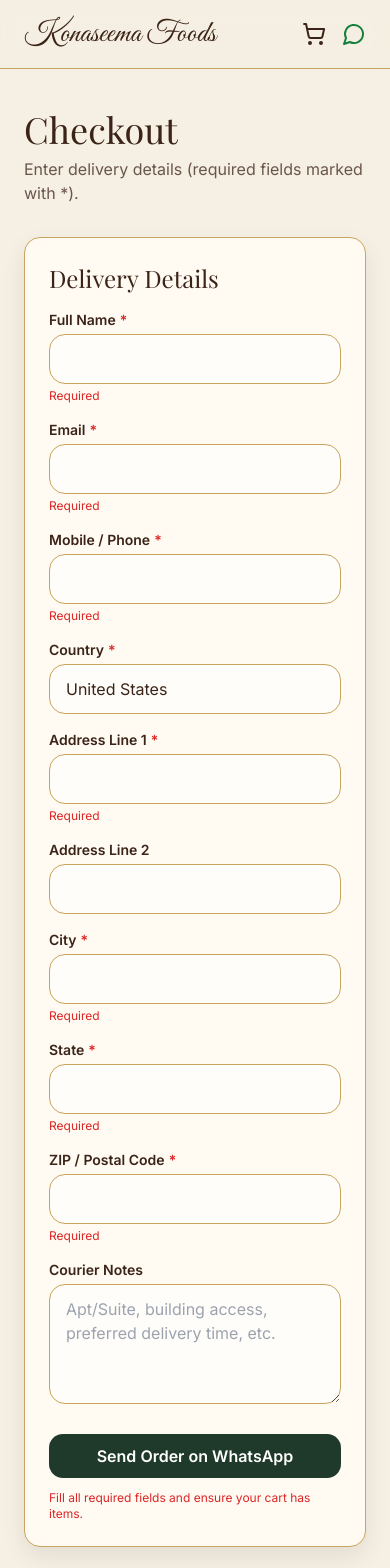
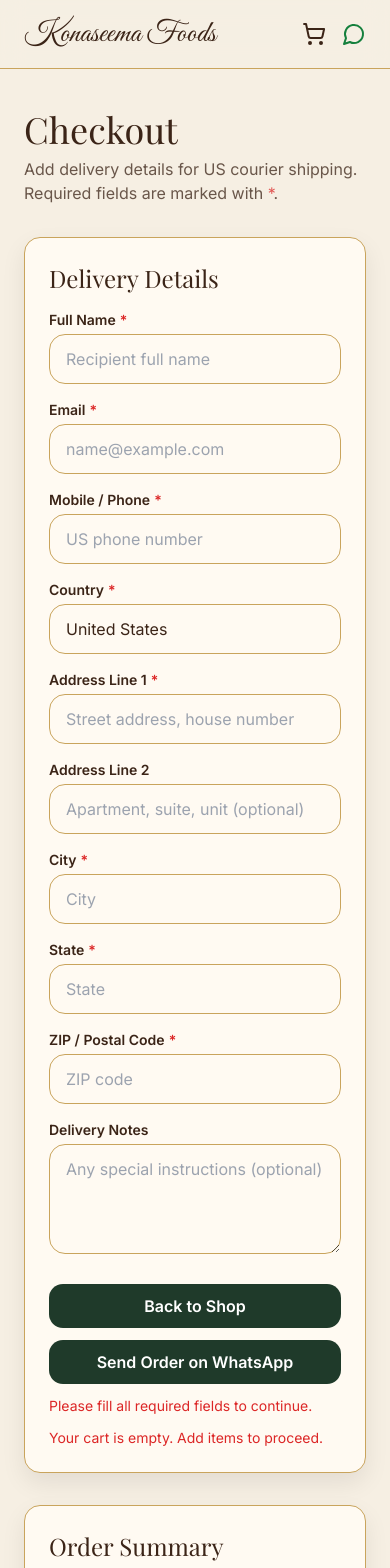
Before and after one commit to Saideep-123/final, a Next.js app: page /checkout in a window 390 px wide. Shown: the top 1568 px of the page. Built offline with nearby package versions, Linux system fonts and the light colour scheme; a web font is replaced by a local one.

Commit message:
Update page.tsx

```diff
--- a/app/checkout/page.tsx
+++ b/app/checkout/page.tsx
@@ -1,11 +1,12 @@
 "use client";
 
-import { useMemo, useState } from "react";
+import { useEffect, useMemo, useState } from "react";
+import { useRouter } from "next/navigation";
 import Navbar from "../components/Navbar";
 import Footer from "../components/Footer";
 import { useCart } from "../components/CartContext";
 
-type Form = {
+type Shipping = {
   fullName: string;
   email: string;
   phone: string;
@@ -15,13 +16,24 @@ type Form = {
   city: string;
   state: string;
   zip: string;
-  notes: string;
+  deliveryNotes: string;
 };
+
+const STORAGE_KEY = "konaseema_shipping_v1";
+
+function requiredLabel(text: string) {
+  return (
+    <span className="inline-flex items-center gap-1">
+      {text} <span className="text-red-600">*</span>
+    </span>
+  );
+}
 
 export default function CheckoutPage() {
   const cart = useCart();
+  const router = useRouter();
 
-  const [f, setF] = useState<Form>({
+  const [shipping, setShipping] = useState<Shipping>({
     fullName: "",
     email: "",
     phone: "",
@@ -31,243 +43,366 @@ export default function CheckoutPage() {
     city: "",
     state: "",
     zip: "",
-    notes: "",
+    deliveryNotes: "",
   });
+
+  const [touched, setTouched] = useState<Record<string, boolean>>({});
+
+  useEffect(() => {
+    try {
+      const raw = localStorage.getItem(STORAGE_KEY);
+      if (raw) setShipping((prev) => ({ ...prev, ...JSON.parse(raw) }));
+    } catch {}
+  }, []);
+
+  useEffect(() => {
+    try {
+      localStorage.setItem(STORAGE_KEY, JSON.stringify(shipping));
+    } catch {}
+  }, [shipping]);
 
   const errors = useMemo(() => {
     const e: Record<string, string> = {};
-    const emailOk = /^[^\s@]+@[^\s@]+\.[^\s@]+$/.test(f.email.trim());
+    const emailOk = /^[^\s@]+@[^\s@]+\.[^\s@]+$/.test(shipping.email.trim());
+    const phoneOk = shipping.phone.trim().length >= 7;
 
-    if (!f.fullName.trim()) e.fullName = "Required";
-    if (!f.email.trim()) e.email = "Required";
-    else if (!emailOk) e.email = "Invalid email";
-    if (!f.phone.trim()) e.phone = "Required";
-    if (!f.country.trim()) e.country = "Required";
-    if (!f.address1.trim()) e.address1 = "Required";
-    if (!f.city.trim()) e.city = "Required";
-    if (!f.state.trim()) e.state = "Required";
-    if (!f.zip.trim()) e.zip = "Required";
+    if (!shipping.fullName.trim()) e.fullName = "Full name is required";
+    if (!shipping.email.trim()) e.email = "Email is required";
+    else if (!emailOk) e.email = "Enter a valid email";
+    if (!shipping.phone.trim()) e.phone = "Phone number is required";
+    else if (!phoneOk) e.phone = "Enter a valid phone number";
+    if (!shipping.country.trim()) e.country = "Country is required";
+    if (!shipping.address1.trim()) e.address1 = "Address line 1 is required";
+    if (!shipping.city.trim()) e.city = "City is required";
+    if (!shipping.state.trim()) e.state = "State is required";
+    if (!shipping.zip.trim()) e.zip = "ZIP / Postal code is required";
+
     return e;
-  }, [f]);
+  }, [shipping]);
 
-  const canSend = cart.items.length > 0 && Object.keys(errors).length === 0;
+  const isValid = Object.keys(errors).length === 0;
 
-  const message = () => {
+  const orderMessage = () => {
     const lines = cart.items.map(
       (i) => `• ${i.name} (${i.weight}) x${i.qty} = ₹${i.qty * i.price}`
     );
+
+    const shipLines = [
+      `Name: ${shipping.fullName}`,
+      `Email: ${shipping.email}`,
+      `Phone: ${shipping.phone}`,
+      `Country: ${shipping.country}`,
+      `Address: ${shipping.address1}${shipping.address2 ? ", " + shipping.address2 : ""}`,
+      `City/State/ZIP: ${shipping.city}, ${shipping.state} ${shipping.zip}`,
+      shipping.deliveryNotes ? `Notes: ${shipping.deliveryNotes}` : null,
+    ].filter(Boolean);
+
     return [
       "Hi Konaseema Foods, I want to order:",
       ...lines,
       "",
       `Total: ₹${cart.total}`,
       "",
-      "Delivery Details (US):",
-      `Name: ${f.fullName}`,
-      `Email: ${f.email}`,
-      `Phone: ${f.phone}`,
-      `Country: ${f.country}`,
-      `Address: ${f.address1}${f.address2 ? ", " + f.address2 : ""}`,
-      `City/State/ZIP: ${f.city}, ${f.state} ${f.zip}`,
-      f.notes ? `Notes: ${f.notes}` : "",
-    ]
-      .filter(Boolean)
-      .join("\n");
+      "Delivery Details:",
+      ...shipLines,
+    ].join("\n");
   };
 
-  const waLink = `https://wa.me/91XXXXXXXXXX?text=${encodeURIComponent(message())}`;
+  // NOTE: replace with your WhatsApp business number (country code + number, no +)
+  const waLink = `https://wa.me/91XXXXXXXXXX?text=${encodeURIComponent(orderMessage())}`;
 
-  const Req = ({ label }: { label: string }) => (
-    <span className="inline-flex items-center gap-1">
-      {label}
-      <span className="text-red-600">*</span>
-    </span>
-  );
-
-  const Input = (props: any) => (
-    <input
-      {...props}
-      className={`w-full px-4 py-3 rounded-2xl border border-gold bg-white/60 focus:outline-none focus:ring-2 focus:ring-gold/40 ${props.className || ""}`}
-    />
-  );
+  const inputBase =
+    "w-full px-4 py-3 rounded-2xl border border-gold bg-[#fffaf2] focus:outline-none focus:ring-2 focus:ring-gold/40";
+  const inputErr = "border-red-400 focus:ring-red-200";
 
   return (
     <>
       <Navbar />
-
       <main className="px-6 py-10">
         <div className="max-w-7xl mx-auto">
+          <div className="mb-8">
             <h1 className="text-4xl mb-2">Checkout</h1>
-          <p className="opacity-75 mb-8">
-            Enter delivery details (required fields marked with *).
+            <p className="opacity-75">
+              Add delivery details for US courier shipping. Required fields are marked with{" "}
+              <span className="text-red-600">*</span>.
             </p>
+          </div>
 
           <div className="grid grid-cols-1 lg:grid-cols-5 gap-8">
-            {/* Form */}
+            {/* LEFT: Delivery form */}
             <section className="lg:col-span-3 premium-card p-6">
               <h2 className="text-2xl mb-4">Delivery Details</h2>
 
               <div className="grid grid-cols-1 md:grid-cols-2 gap-4">
                 <div className="md:col-span-2">
                   <label className="block text-sm font-semibold mb-1">
-                    <Req label="Full Name" />
+                    {requiredLabel("Full Name")}
                   </label>
-                  <Input
-                    value={f.fullName}
-                    onChange={(e: any) => setF({ ...f, fullName: e.target.value })}
+                  <input
+                    value={shipping.fullName}
+                    onChange={(e) => setShipping((s) => ({ ...s, fullName: e.target.value }))}
+                    onBlur={() => setTouched((t) => ({ ...t, fullName: true }))}
+                    className={`${inputBase} ${touched.fullName && errors.fullName ? inputErr : ""}`}
+                    placeholder="Recipient full name"
                   />
-                  {errors.fullName && (
-                    <div className="text-xs text-red-600 mt-1">{errors.fullName}</div>
+                  {touched.fullName && errors.fullName && (
+                    <p className="text-sm text-red-600 mt-1">{errors.fullName}</p>
                   )}
                 </div>
 
                 <div>
                   <label className="block text-sm font-semibold mb-1">
-                    <Req label="Email" />
+                    {requiredLabel("Email")}
                   </label>
-                  <Input
-                    value={f.email}
-                    onChange={(e: any) => setF({ ...f, email: e.target.value })}
+                  <input
+                    value={shipping.email}
+                    onChange={(e) => setShipping((s) => ({ ...s, email: e.target.value }))}
+                    onBlur={() => setTouched((t) => ({ ...t, email: true }))}
+                    className={`${inputBase} ${touched.email && errors.email ? inputErr : ""}`}
+                    placeholder="name@example.com"
                   />
-                  {errors.email && (
-                    <div className="text-xs text-red-600 mt-1">{errors.email}</div>
+                  {touched.email && errors.email && (
+                    <p className="text-sm text-red-600 mt-1">{errors.email}</p>
                   )}
                 </div>
 
                 <div>
                   <label className="block text-sm font-semibold mb-1">
-                    <Req label="Mobile / Phone" />
+                    {requiredLabel("Mobile / Phone")}
                   </label>
-                  <Input
-                    value={f.phone}
-                    onChange={(e: any) => setF({ ...f, phone: e.target.value })}
+                  <input
+                    value={shipping.phone}
+                    onChange={(e) => setShipping((s) => ({ ...s, phone: e.target.value }))}
+                    onBlur={() => setTouched((t) => ({ ...t, phone: true }))}
+                    className={`${inputBase} ${touched.phone && errors.phone ? inputErr : ""}`}
+                    placeholder="US phone number"
                   />
-                  {errors.phone && (
-                    <div className="text-xs text-red-600 mt-1">{errors.phone}</div>
+                  {touched.phone && errors.phone && (
+                    <p className="text-sm text-red-600 mt-1">{errors.phone}</p>
                   )}
                 </div>
 
                 <div className="md:col-span-2">
                   <label className="block text-sm font-semibold mb-1">
-                    <Req label="Country" />
+                    {requiredLabel("Country")}
                   </label>
-                  <Input
-                    value={f.country}
-                    onChange={(e: any) => setF({ ...f, country: e.target.value })}
+                  <input
+                    value={shipping.country}
+                    onChange={(e) => setShipping((s) => ({ ...s, country: e.target.value }))}
+                    onBlur={() => setTouched((t) => ({ ...t, country: true }))}
+                    className={`${inputBase} ${touched.country && errors.country ? inputErr : ""}`}
+                    placeholder="United States"
                   />
-                  {errors.country && (
-                    <div className="text-xs text-red-600 mt-1">{errors.country}</div>
+                  {touched.country && errors.country && (
+                    <p className="text-sm text-red-600 mt-1">{errors.country}</p>
                   )}
                 </div>
 
                 <div className="md:col-span-2">
                   <label className="block text-sm font-semibold mb-1">
-                    <Req label="Address Line 1" />
+                    {requiredLabel("Address Line 1")}
                   </label>
-                  <Input
-                    value={f.address1}
-                    onChange={(e: any) => setF({ ...f, address1: e.target.value })}
+                  <input
+                    value={shipping.address1}
+                    onChange={(e) => setShipping((s) => ({ ...s, address1: e.target.value }))}
+                    onBlur={() => setTouched((t) => ({ ...t, address1: true }))}
+                    className={`${inputBase} ${touched.address1 && errors.address1 ? inputErr : ""}`}
+                    placeholder="Street address, house number"
                   />
-                  {errors.address1 && (
-                    <div className="text-xs text-red-600 mt-1">{errors.address1}</div>
+                  {touched.address1 && errors.address1 && (
+                    <p className="text-sm text-red-600 mt-1">{errors.address1}</p>
                   )}
                 </div>
 
                 <div className="md:col-span-2">
                   <label className="block text-sm font-semibold mb-1">Address Line 2</label>
-                  <Input
-                    value={f.address2}
-                    onChange={(e: any) => setF({ ...f, address2: e.target.value })}
+                  <input
+                    value={shipping.address2}
+                    onChange={(e) => setShipping((s) => ({ ...s, address2: e.target.value }))}
+                    className={inputBase}
+                    placeholder="Apartment, suite, unit (optional)"
                   />
                 </div>
 
                 <div>
                   <label className="block text-sm font-semibold mb-1">
-                    <Req label="City" />
+                    {requiredLabel("City")}
                   </label>
-                  <Input
-                    value={f.city}
-                    onChange={(e: any) => setF({ ...f, city: e.target.value })}
+                  <input
+                    value={shipping.city}
+                    onChange={(e) => setShipping((s) => ({ ...s, city: e.target.value }))}
+                    onBlur={() => setTouched((t) => ({ ...t, city: true }))}
+                    className={`${inputBase} ${touched.city && errors.city ? inputErr : ""}`}
+                    placeholder="City"
                   />
-                  {errors.city && (
-                    <div className="text-xs text-red-600 mt-1">{errors.city}</div>
+                  {touched.city && errors.city && (
+                    <p className="text-sm text-red-600 mt-1">{errors.city}</p>
                   )}
                 </div>
 
                 <div>
                   <label className="block text-sm font-semibold mb-1">
-                    <Req label="State" />
+                    {requiredLabel("State")}
                   </label>
-                  <Input
-                    value={f.state}
-                    onChange={(e: any) => setF({ ...f, state: e.target.value })}
+                  <input
+                    value={shipping.state}
+                    onChange={(e) => setShipping((s) => ({ ...s, state: e.target.value }))}
+                    onBlur={() => setTouched((t) => ({ ...t, state: true }))}
+                    className={`${inputBase} ${touched.state && errors.state ? inputErr : ""}`}
+                    placeholder="State"
                   />
-                  {errors.state && (
-                    <div className="text-xs text-red-600 mt-1">{errors.state}</div>
+                  {touched.state && errors.state && (
+                    <p className="text-sm text-red-600 mt-1">{errors.state}</p>
                   )}
                 </div>
 
                 <div className="md:col-span-2">
                   <label className="block text-sm font-semibold mb-1">
-                    <Req label="ZIP / Postal Code" />
+                    {requiredLabel("ZIP / Postal Code")}
                   </label>
-                  <Input
-                    value={f.zip}
-                    onChange={(e: any) => setF({ ...f, zip: e.target.value })}
+                  <input
+                    value={shipping.zip}
+                    onChange={(e) => setShipping((s) => ({ ...s, zip: e.target.value }))}
+                    onBlur={() => setTouched((t) => ({ ...t, zip: true }))}
+                    className={`${inputBase} ${touched.zip && errors.zip ? inputErr : ""}`}
+                    placeholder="ZIP code"
                   />
-                  {errors.zip && (
-                    <div className="text-xs text-red-600 mt-1">{errors.zip}</div>
+                  {touched.zip && errors.zip && (
+                    <p className="text-sm text-red-600 mt-1">{errors.zip}</p>
                   )}
                 </div>
 
                 <div className="md:col-span-2">
-                  <label className="block text-sm font-semibold mb-1">Courier Notes</label>
+                  <label className="block text-sm font-semibold mb-1">Delivery Notes</label>
                   <textarea
-                    value={f.notes}
-                    onChange={(e) => setF({ ...f, notes: e.target.value })}
-                    className="w-full px-4 py-3 rounded-2xl border border-gold bg-white/60 focus:outline-none focus:ring-2 focus:ring-gold/40 min-h-[120px]"
-                    placeholder="Apt/Suite, building access, preferred delivery time, etc."
+                    value={shipping.deliveryNotes}
+                    onChange={(e) => setShipping((s) => ({ ...s, deliveryNotes: e.target.value }))}
+                    className={`${inputBase} min-h-[110px]`}
+                    placeholder="Any special instructions (optional)"
                   />
                 </div>
               </div>
 
+              <div className="mt-6 flex flex-col sm:flex-row gap-3">
                 <button
-                className="btn-primary w-full mt-6"
+                  className="btn-primary bg-[#3b2417] hover:bg-[#2d1a10] w-full sm:w-auto"
+                  onClick={() => router.push("/")}
                   type="button"
-                disabled={!canSend}
-                onClick={() => window.open(waLink, "_blank")}
+                >
+                  Back to Shop
+                </button>
+
+                <button
+                  className="btn-primary w-full sm:flex-1"
+                  onClick={() => {
+                    setTouched({
+                      fullName: true,
+                      email: true,
+                      phone: true,
+                      country: true,
+                      address1: true,
+                      city: true,
+                      state: true,
+                      zip: true,
+                    });
+
+                    if (!isValid) return;
+                    if (cart.items.length === 0) return;
+
+                    window.open(waLink, "_blank");
+                  }}
+                  type="button"
+                  disabled={!isValid || cart.items.length === 0}
                 >
                   Send Order on WhatsApp
                 </button>
+              </div>
 
-              {!canSend && (
-                <p className="text-xs text-red-600 mt-3">
-                  Fill all required fields and ensure your cart has items.
+              {!isValid && (
+                <p className="mt-3 text-sm text-red-600">
+                  Please fill all required fields to continue.
+                </p>
+              )}
+              {cart.items.length === 0 && (
+                <p className="mt-3 text-sm text-red-600">
+                  Your cart is empty. Add items to proceed.
                 </p>
               )}
             </section>
 
-            {/* Summary */}
+            {/* RIGHT: Order summary */}
             <aside className="lg:col-span-2 premium-card p-6 h-fit">
               <h2 className="text-2xl mb-4">Order Summary</h2>
+
               {cart.items.length === 0 ? (
-                <div className="opacity-70">No items in cart.</div>
+                <p className="opacity-70">No items yet.</p>
               ) : (
-                <div className="space-y-3">
+                <div className="space-y-4">
                   {cart.items.map((i) => (
-                    <div key={i.id} className="flex justify-between gap-4">
+                    <div key={i.id} className="flex gap-3">
+                      <img src={i.image} className="w-14 h-14 rounded-lg object-cover" alt={i.name} />
+                      <div className="flex-1">
+                        <div className="flex items-start justify-between gap-4">
                           <div>
                             <div className="font-semibold">{i.name}</div>
-                        <div className="text-xs opacity-70">
-                          {i.weight} • Qty {i.qty}
+                            <div className="text-sm opacity-70">{i.weight}</div>
+                          </div>
+                          <div className="font-semibold">₹{i.qty * i.price}</div>
+                        </div>
+
+                        <div className="mt-2 flex items-center justify-between">
+                          <div className="flex items-center gap-2">
+                            <button
+                              className="px-3 py-1 border border-gold rounded-full"
+                              onClick={() => cart.dec(i.id)}
+                              type="button"
+                              aria-label={`Decrease ${i.name}`}
+                            >
+                              -
+                            </button>
+                            <span className="min-w-[24px] text-center font-semibold">{i.qty}</span>
+                            <button
+                              className="px-3 py-1 border border-gold rounded-full"
+                              onClick={() => cart.inc(i.id)}
+                              type="button"
+                              aria-label={`Increase ${i.name}`}
+                            >
+                              +
+                            </button>
+                          </div>
+                          <button
+                            className="text-sm underline opacity-80 hover:opacity-100"
+                            onClick={() => cart.remove(i.id)}
+                            type="button"
+                          >
+                            Delete
+                          </button>
                         </div>
                       </div>
-                      <div className="font-bold">₹{i.qty * i.price}</div>
                     </div>
                   ))}
-                  <div className="border-t border-gold pt-4 flex justify-between text-lg">
-                    <span className="opacity-80">Total</span>
+
+                  <div className="border-t border-gold pt-4">
+                    <div className="flex justify-between mb-2">
+                      <span className="opacity-80">Items</span>
+                      <span className="font-semibold">{cart.count}</span>
+                    </div>
+                    <div className="flex justify-between text-lg">
+                      <span className="opacity-80">Subtotal</span>
                       <span className="font-bold">₹{cart.total}</span>
+                    </div>
+
+                    <p className="text-xs opacity-60 mt-3">
+                      Shipping & customs may apply for international courier delivery. Final amount will be confirmed on WhatsApp.
+                    </p>
+
+                    <button
+                      className="w-full mt-4 text-sm underline opacity-80 hover:opacity-100"
+                      onClick={cart.clear}
+                      type="button"
+                    >
+                      Clear cart
+                    </button>
                   </div>
                 </div>
               )}
@@ -275,7 +410,6 @@ export default function CheckoutPage() {
           </div>
         </div>
       </main>
-
       <Footer />
     </>
   );
```
Lines whose indentation alone changed are shown as unchanged.
